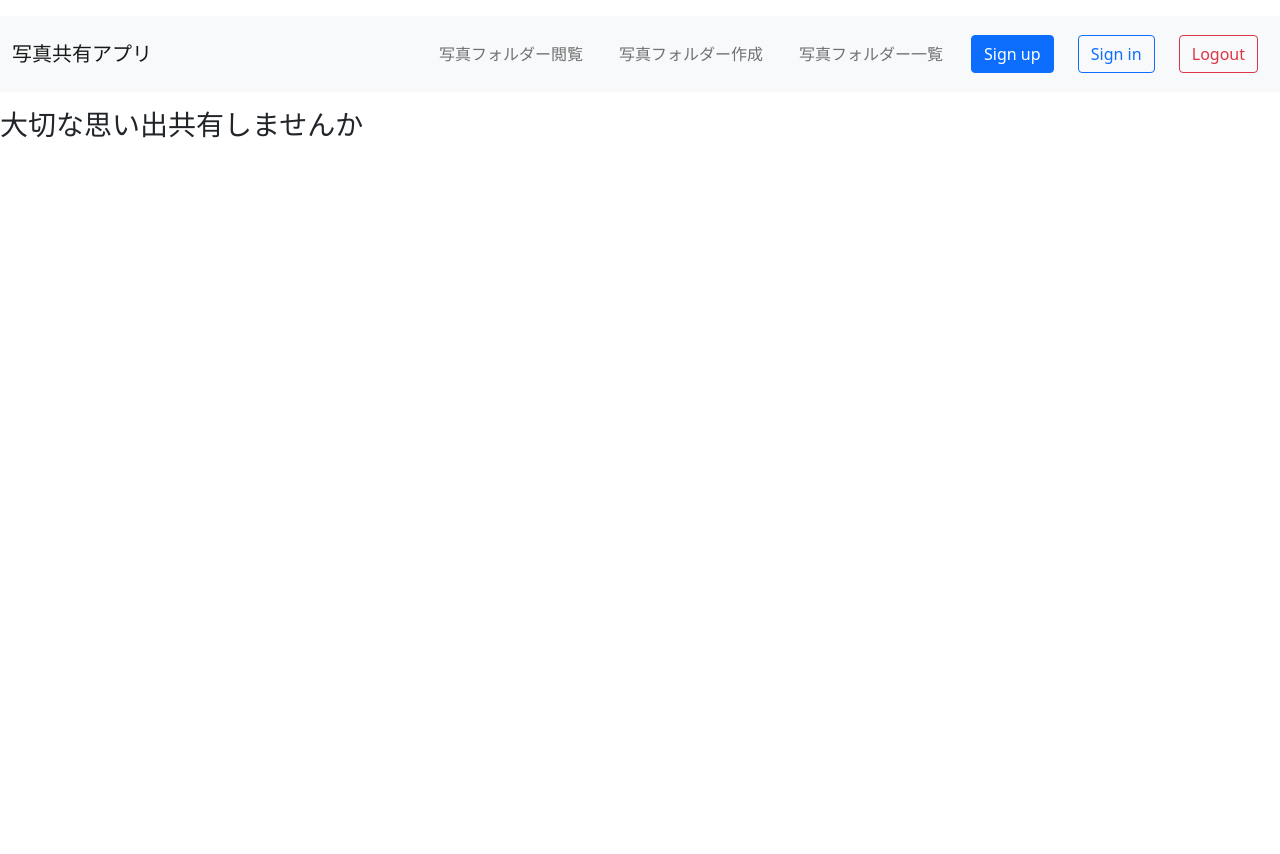
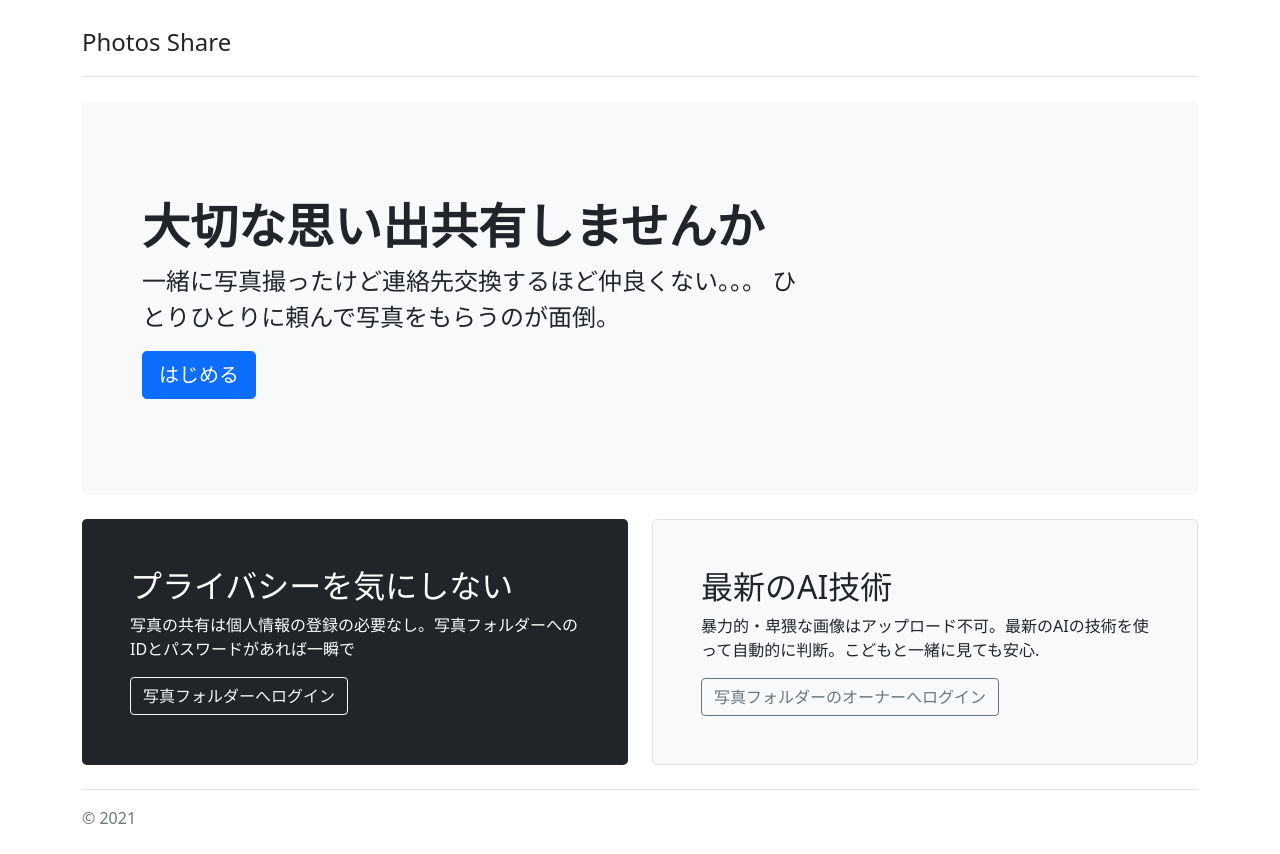
Before and after one commit to inanohashi/TeamSugoroku, a Django app: page / in a window 1280 px wide. Before the commit the page ends 138 px from the top, so only its background shows below. Run offline with Django 4.2, Linux system fonts and the light colour scheme; parts of the project's set-up code (start-up, migrations or seed data) failed here and were passed over; some libraries are stand-ins or nearby versions.

Commit message:
機能を統合

```diff
--- a/photo_share_app/urls.py
+++ b/photo_share_app/urls.py
@@ -14,6 +14,9 @@ urlpatterns = [
     #ホーム画面
     path('', views.home, name = 'home'),
 
+    #写真フォルダーログイン
+    path('photos_share_login', views.photos_share_login, name ='photos_share_login'),
+
     #オーナー用のsign out, sign in, logout
     path('sign_up/', views.sign_up, name = 'sign_up'),
     path('sign_in/', views.sign_in, name = 'sign_in'),
@@ -27,6 +30,7 @@ urlpatterns = [
     #写真プラットフォーム
     path('photo_platform/', views.platformview, name='photo_platform'),
     path('photo_add_platform/', PlatformAddClass.as_view(), name='photo_add_platform'),
+    # path('photo_add_platform/', views.platform_add_photos, name='photo_add_platform'),
     #pkにall_picturesテーブルのidを格納
     path('photo_delete_platform/<int:pk>', views.platform_deleteview, name='photo_delete_platform'),
 
--- a/photo_share_app/views.py
+++ b/photo_share_app/views.py
@@ -1,7 +1,8 @@
 from email.mime import image
 from importlib.resources import contents
+from urllib import request
 from django.http import HttpResponse
-from django.views.generic import TemplateView, CreateView
+from django.views.generic import TemplateView, CreateView, FormView
 from django.shortcuts import render,redirect
 from django.urls import reverse_lazy
 #モデルインポート
@@ -17,11 +18,41 @@ from django.contrib.auth import authenticate, login, logout
 from django.contrib.auth.decorators import login_required
 
 
+#ホームページ
+def home(request):
+    return render(request, 'home.html')
+
+#写真フォルダーへログイン
+def photos_share_login(request):
+
+    if request.method == "POST":
+        picture_folder_name = request.POST.get('platform_name')
+        piture_folder_password = request.POST.get('password')
+
+        queryset = PictureFolder.objects.filter(picture_folder_name = picture_folder_name, piture_folder_password = piture_folder_password)
+
+        try:
+            print(queryset[0].pk)
+            request.session['folder_id'] = queryset[0].pk
+            return redirect('photo_platform')
+
+        except:
+            messages.info(request, '名前またはパスワードが間違っています')
+            return redirect('')
+
+
+
+    context = {}
+    return render(request, "platform/platform_login.html", context)
+
+
 #サインアップ
 def sign_up(request):
 
     if request.user.is_authenticated:
         #TODO オーナー用プラットフォーム画面に飛ばす
+        user_id = request.user.id
+        request.session['user_id'] = user_id
         return redirect('owner_platform')
 
     else:
@@ -34,6 +65,7 @@ def sign_up(request):
 
             if form.is_valid():
                 form.save()
+                return redirect('sign_in')
 
         context = {'form':form}
         return render(request, 'authority/sign_up.html', context)
@@ -44,11 +76,13 @@ def sign_in(request):
     #ログインのキャッシュが残っていたら
     if request.user.is_authenticated:
         #TODO オーナー用プラットフォーム画面に飛ばす
+        user_id = request.user.id
+        request.session['user_id'] = user_id
         return redirect('owner_platform')
 
     #ログイン
     else:
-        #POST
+    #POST
         if request.method == "POST":
             username = request.POST.get('username')
             password = request.POST.get('password')
@@ -59,22 +93,28 @@ def sign_in(request):
             #認証されたか確認する
             if user is not None:
                 login(request, user)
-                print(user)
+                user_id = user.id
+                request.session['user_id'] = user_id
 
-                #TODO オーナー用プラットフォーム画面に飛ばす
+                #オーナー用プラットフォーム画面に飛ばす
                 return redirect('owner_platform')
 
             else:
                 messages.info(request, 'ユーザーネームまたはパスワードに間違いがあります')
 
-        #GET
-        return render(request, 'authority/sign_in.html')
+    #GET
+    return render(request, 'authority/sign_in.html')
 
 #ログアウト
 def logout_user(request):
+    request.session.clear()
     logout(request)
 
     return redirect('sign_in')
+
+def logout_platform(request):
+    request.session.clear()
+    return redirect('')
 
 #エラーメッセージ
 def errorview(request):
@@ -83,20 +123,21 @@ def errorview(request):
 
 #オーナー用プラットフォーム
 def owner_platformview(request):
-
-    folder_list = PictureFolder.objects.filter(ownerID = 2)
+    user_id = request.session['user_id']
+    folder_list = PictureFolder.objects.filter(ownerID = user_id)
     return render(request, 'owner_platform/owner_platform.html', {'folder_list':folder_list})
 
 #オーナー用写真フォルダ（写真プラットフォーム）作成
 def owner_platform_add_photos(request):
-    id = 2
-    form = PlatformAddForm()
+    form =  PlatformAddForm()
+
     if request.method =="POST":
-        form =  PlatformAddForm(request.POST)
-        if form.is_valid():
-            form.save()
-
-            return redirect('owner_platform')
+        user_id = request.session['user_id']
+        # form =  PlatformAddForm({**request.POST, 'ownerID':user_id})
+        a = PictureFolder(ownerID = user_id)
+        form = PlatformAddForm(request.POST, instance=a)
+        form.save()
+        return redirect('owner_platform')
 
     context = {'form':form}
     return render(request, 'owner_platform/owner_add_platform.html', context)
@@ -109,10 +150,7 @@ def owner_platform_deleteview(request, pk):
         #delteするフォルダをdelte_folderに格納
         delte_folder = PictureFolder.objects.get(id=pk)
         delte_folder.delete()
-
-        #フォルダを削除した後の遷移先
-        folder_list = PictureFolder.objects.all()
-        return render(request, 'owner_platform/owner_platform.html', {'folder_list':folder_list})
+        return redirect ('owner_platform')
 
     #GETの場合の処理
     else:
@@ -120,31 +158,23 @@ def owner_platform_deleteview(request, pk):
         return render(request, 'owner_platform/owner_delete_platform.html', {'platform_path':platform_path})
 
 
-
-def home(request):
-
-    if request.method == "POST":
-        id = request.POST.get('id')
-        password = request.POST.get('password')
-
-
-
-    context = {}
-    return render(request, "home.html", context)
-
 #写真の一覧を表示するview
 def platformview(request):
     #写真のパスをAllPicturesテーブルから取得しpicture_listに代入
-    picture_list = AllPictures.objects.all()
+    picture_folder_id = request.session['folder_id']
+    picture_list = AllPictures.objects.filter(picture_folderID = picture_folder_id)
     print(picture_list)
     return render(request, 'platform/photo_platform.html', {'picture_list':picture_list})
 
 #写真を追加するclass
 class PlatformAddClass(CreateView):
+
     template_name = 'platform/photo_add_platform.html'
     model = AllPictures #使用するmodel
     form_class = PhotoAddForm
     success_url = "/photo_platform"#写真を追加した後の遷移先
+
+
 
 #削除画面を表示するview
 def platform_deleteview(request, pk):
@@ -158,14 +188,12 @@ def platform_deleteview(request, pk):
             delte_photo.delete()
 
             #写真を削除した後の遷移先
-            picture_list = AllPictures.objects.all()
-            return render(request, 'platform/photo_platform.html', {'picture_list':picture_list})
+            return redirect('photo_platform')
 
         #delete_no_buttonが押されたとき
         elif "delete_no_button" in request.POST:
             #写真を削除しないときの遷移先
-            picture_list = AllPictures.objects.all()
-            return render(request, 'platform/photo_platform.html', {'picture_list':picture_list})
+            return redirect('photo_platform')
 
     #GETの場合の処理
     else:
--- a/templates/base.html
+++ b/templates/base.html
@@ -7,6 +7,8 @@
 
         <!-- Bootstrap CSS -->
         <link href="https://cdn.jsdelivr.net/npm/bootstrap@5.0.2/dist/css/bootstrap.min.css" rel="stylesheet" integrity="sha384-EVSTQN3/azprG1Anm3QDgpJLIm9Nao0Yz1ztcQTwFspd3yD65VohhpuuCOmLASjC" crossorigin="anonymous">
+        <!-- font-awesome -->
+        <link rel ="stylesheet" href="https://cdnjs.cloudflare.com/ajax/libs/font-awesome/6.2.0/css/all.min.css">
 
         <!-- Bootstrap用JavaScriptの読み込み -->
         <script src="https://code.jquery.com/jquery-3.3.1.slim.min.js" integrity="sha384-q8i/X+965DzO0rT7abK41JStQIAqVgRVzpbzo5smXKp4YfRvH+8abtTE1Pi6jizo" crossorigin="anonymous"></script>
@@ -27,7 +29,7 @@
         <header id="header">
             </nav>
 
-            <nav class="navbar navbar-expand-sm navbar-light bg-light mt-3 mb-3 sticky-top container-fluid">
+            <nav class="navbar navbar-expand-sm navbar-dark bg-dark mt-3 mb-3 sticky-top container-fluid">
                 <!-- ページの横幅が狭まった時のトグルの表示 -->
                 <button class="navbar-toggler" type="button" data-toggle="collapse" data-target="#navbarNav4" aria-controls="navbarNav4" aria-expanded="false" aria-label="Toggle navigation">
                     <span class="navbar-toggler-icon"></span>
--- a/templates/home.html
+++ b/templates/home.html
@@ -1,12 +1,99 @@
-{% extends 'base.html' %}
+<!DOCTYPE html>
+<html lang="en">
+
+<head>
+    <meta charset="UTF-8">
+    <meta http-equiv="X-UA-Compatible" content="IE=edge">
+    <meta name="viewport" content="width=device-width, initial-scale=1.0">
+    <!-- Bootstrap CSS -->
+    <link href="https://cdn.jsdelivr.net/npm/bootstrap@5.0.2/dist/css/bootstrap.min.css" rel="stylesheet"
+        integrity="sha384-EVSTQN3/azprG1Anm3QDgpJLIm9Nao0Yz1ztcQTwFspd3yD65VohhpuuCOmLASjC" crossorigin="anonymous">
+    <script src="https://stackpath.bootstrapcdn.com/bootstrap/4.1.2/js/bootstrap.min.js"
+        integrity="sha384-o+RDsa0aLu++PJvFqy8fFScvbHFLtbvScb8AjopnFD+iEQ7wo/CG0xlczd+2O/em"
+        crossorigin="anonymous"></script>
+    <title>Photos Share</title>
+    <!-- Favicons -->
+    <link rel="apple-touch-icon" href="/docs/5.0/assets/img/favicons/apple-touch-icon.png" sizes="180x180">
+    <link rel="icon" href="/docs/5.0/assets/img/favicons/favicon-32x32.png" sizes="32x32" type="image/png">
+    <link rel="icon" href="/docs/5.0/assets/img/favicons/favicon-16x16.png" sizes="16x16" type="image/png">
+    <link rel="manifest" href="/docs/5.0/assets/img/favicons/manifest.json">
+    <link rel="mask-icon" href="/docs/5.0/assets/img/favicons/safari-pinned-tab.svg" color="#7952b3">
+    <link rel="icon" href="/docs/5.0/assets/img/favicons/favicon.ico">
+    <meta name="theme-color" content="#7952b3">
+
+
+    <style>
+        .bd-placeholder-img {
+            font-size: 1.125rem;
+            text-anchor: middle;
+            -webkit-user-select: none;
+            -moz-user-select: none;
+            user-select: none;
+        }
+
+        @media (min-width: 768px) {
+            .bd-placeholder-img-lg {
+                font-size: 3.5rem;
+            }
+        }
+    </style>
+
+
+</head>
+
+<body>
+
+    <main>
+        <div class="container py-4">
+            <header class="pb-3 mb-4 border-bottom">
+                <a href="/" class="d-flex align-items-center text-dark text-decoration-none">
+
+                    <title>Photos Share</title>
+                    <path fill-rule="evenodd" clip-rule="evenodd"
+                        d="M24.509 0c-6.733 0-11.715 5.893-11.492 12.284.214 6.14-.064 14.092-2.066 20.577C8.943 39.365 5.547 43.485 0 44.014v5.972c5.547.529 8.943 4.649 10.951 11.153 2.002 6.485 2.28 14.437 2.066 20.577C12.794 88.106 17.776 94 24.51 94H93.5c6.733 0 11.714-5.893 11.491-12.284-.214-6.14.064-14.092 2.066-20.577 2.009-6.504 5.396-10.624 10.943-11.153v-5.972c-5.547-.529-8.934-4.649-10.943-11.153-2.002-6.484-2.28-14.437-2.066-20.577C105.214 5.894 100.233 0 93.5 0H24.508zM80 57.863C80 66.663 73.436 72 62.543 72H44a2 2 0 01-2-2V24a2 2 0 012-2h18.437c9.083 0 15.044 4.92 15.044 12.474 0 5.302-4.01 10.049-9.119 10.88v.277C75.317 46.394 80 51.21 80 57.863zM60.521 28.34H49.948v14.934h8.905c6.884 0 10.68-2.772 10.68-7.727 0-4.643-3.264-7.207-9.012-7.207zM49.948 49.2v16.458H60.91c7.167 0 10.964-2.876 10.964-8.281 0-5.406-3.903-8.178-11.425-8.178H49.948z"
+                        fill="currentColor"></path>
+
+                    <span class="fs-4">Photos Share</span>
+                </a>
+            </header>
+
+            <div class="p-5 mb-4 bg-light rounded-3">
+                <div class="container-fluid py-5">
+                    <h1 class="display-5 fw-bold">大切な思い出共有しませんか</h1>
+                    <p class="col-md-8 fs-4">一緒に写真撮ったけど連絡先交換するほど仲良くない。。。
+                        ひとりひとりに頼んで写真をもらうのが面倒。
+                    </p>
+                    <a class="btn btn-primary btn-lg" type="button" href="{%url 'sign_up'%}">はじめる</a>
+                </div>
+            </div>
+
+            <div class="row align-items-md-stretch">
+                <div class="col-md-6">
+                    <div class="h-100 p-5 text-white bg-dark rounded-3">
+                        <h2>プライバシーを気にしない</h2>
+                        <p>写真の共有は個人情報の登録の必要なし。写真フォルダーへのIDとパスワードがあれば一瞬で</p>
+                        <a class="btn btn-outline-light" type="button"
+                            href="{% url 'photos_share_login' %}">写真フォルダーへログイン</a>
+                    </div>
+                </div>
+                <div class="col-md-6">
+                    <div class="h-100 p-5 bg-light border rounded-3">
+                        <h2>最新のAI技術</h2>
+                        <p>暴力的・卑猥な画像はアップロード不可。最新のAIの技術を使って自動的に判断。こどもと一緒に見ても安心.</p>
+                        <a class="btn btn-outline-secondary" type="button"
+                            href="{%url 'sign_in'%}">写真フォルダーのオーナーへログイン</a>
+                    </div>
+                </div>
+            </div>
+
+            <footer class="pt-3 mt-4 text-muted border-top">
+                &copy; 2021
+            </footer>
+        </div>
+    </main>
 
 
 
-{% block content %}
+</body>
 
-<h3>大切な思い出共有しませんか</h3>
-
-
-
-
-{% endblock %}
+</html>
--- a/templates/owner_platform/owner_add_platform.html
+++ b/templates/owner_platform/owner_add_platform.html
@@ -17,7 +17,11 @@
 <form method="POST">
     {% csrf_token %}
     <div class="mb-3">
-        {{form.as_p}}
+        {{form.picture_folder_name}}
+        {{form.piture_folder_password}}
+
+        <!-- <input type="text" name = "name">
+        <input type="text" name="password" > -->
     </div>
     <button type="submit" class="btn btn-primary">Create</button>
 </form>
```
Also changed, not shown: photo_share_app/forms.py (+26 -10 lines), photo_share_app/models.py (+5 -4 lines), templates/platform/photo_platform.html (+19 -2 lines), templates/platform/platform_login.html (added, +124 -0 lines), db.sqlite3, media/media/IMG_8746_17B0uGn.jpeg (added), media/media/IMG_8746_GIj6iWw.jpeg (added), media/media/IMG_8746_fF8U9y2.jpeg (added), media/media/IMG_8746_qKgAp3I.jpeg (added), media/media/IMG_8746_tn7649N.jpeg (added), photo_share_app/migrations/0002_alter_picturefolder_ownerid.py (added).
